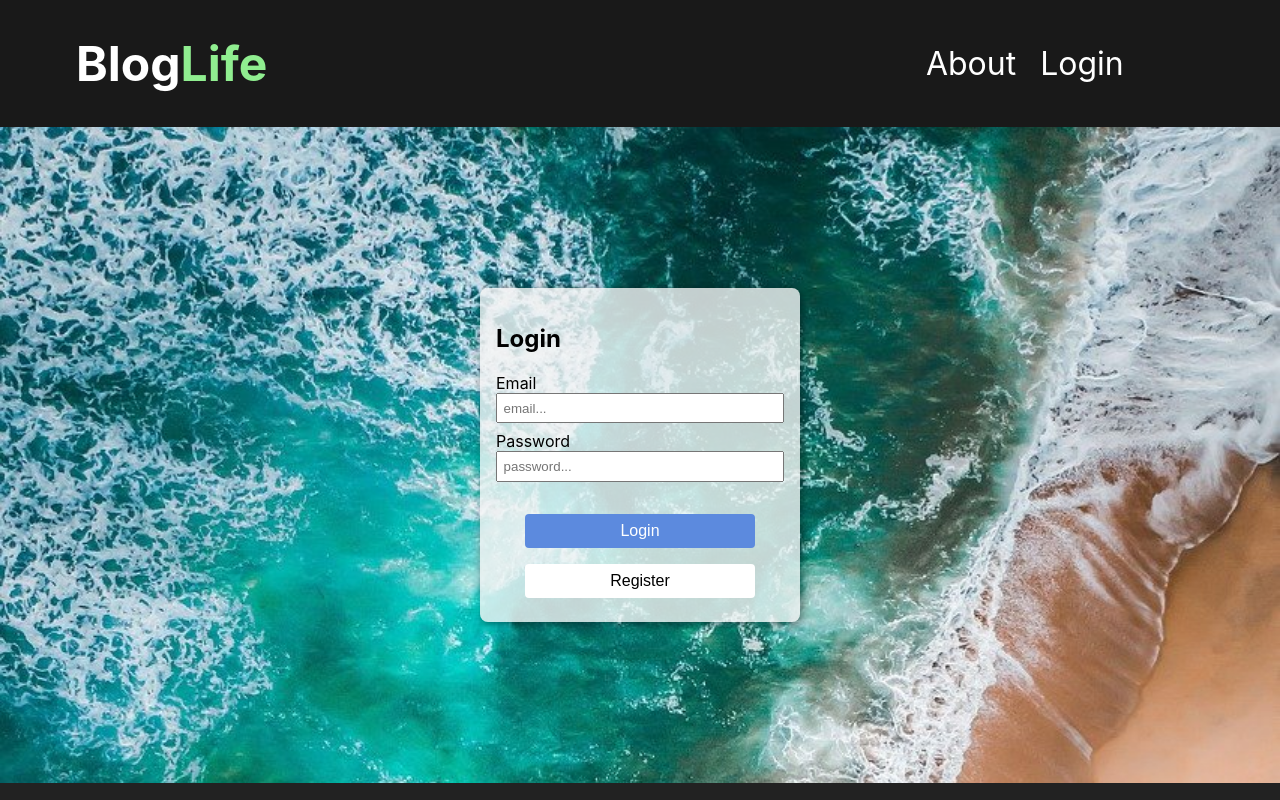
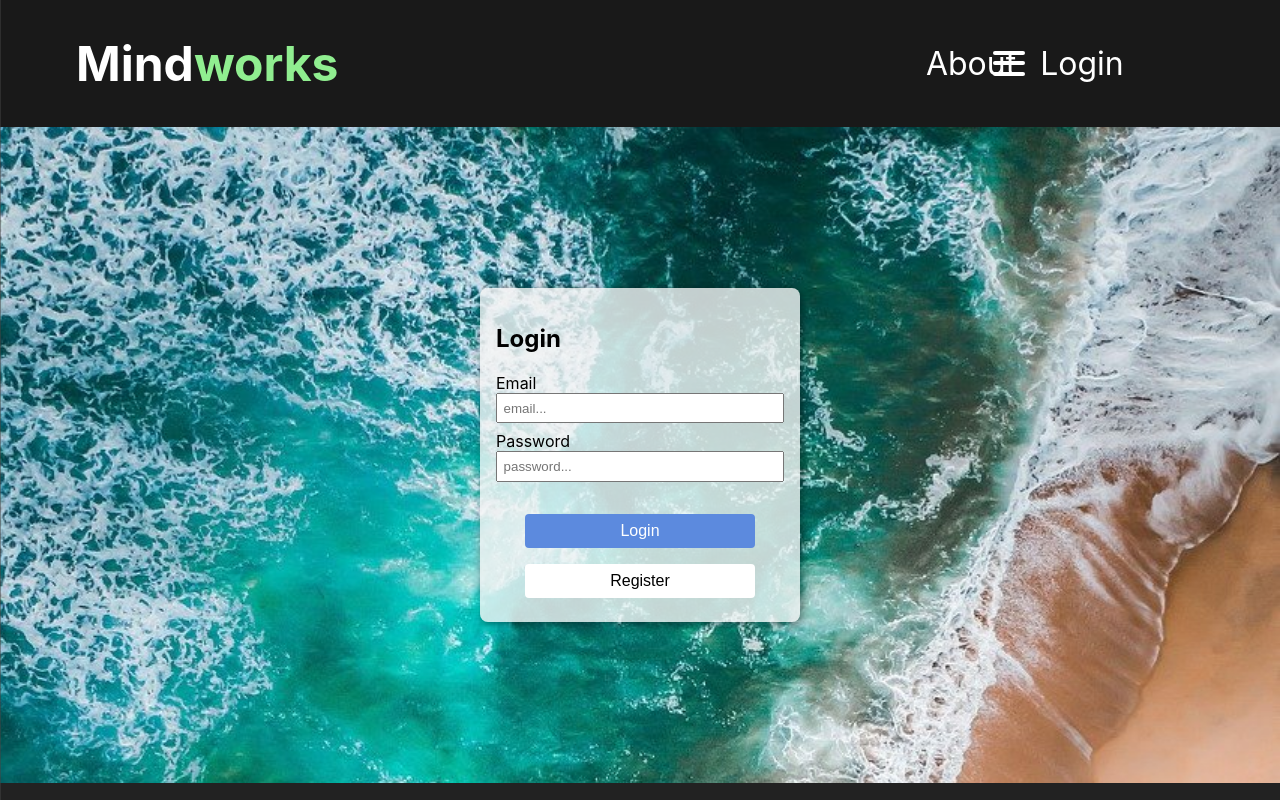
Before and after one commit to PaulBoar/BlogApp, a Next.js app: page /log-in in a window 1280 px wide. Built offline with nearby package versions, Linux system fonts and the light colour scheme; no server answers.

Commit message:
burger displaying

```diff
--- a/components/layout/main-nav.js
+++ b/components/layout/main-nav.js
@@ -1,12 +1,19 @@
 import Link from 'next/link';
 import { useState, useEffect } from 'react';
 import styles from './main-nav.module.css';
+import Burger from './burger';
+import BurgerMenu from './burger-menu';
 
 import { FontAwesomeIcon } from '@fortawesome/react-fontawesome';
 import { faBars } from '@fortawesome/free-solid-svg-icons';
 
 function MainNav(props) {
   const [isLogged, setIsLogged] = useState(false);
+  const [showBurgerMenu, setShowBurgerMenu] = useState(false);
+
+  // useEffect(() => {
+  //   setShowBurgerMenu(false)
+  // }, [])
 
   useEffect(() => {
     if (props.user) {
@@ -18,12 +25,23 @@ function MainNav(props) {
     props.onLogout();
   };
 
+  const handleBurgerMenu = () => {
+    console.log('lewp')
+    setShowBurgerMenu(prev => !prev)
+  }
+
+  const handleClose = () => {
+    console.log('lewp')
+    setShowBurgerMenu(false)
+  }
+
+
   return (
     <header className={styles.header}>
       <Link href='/'>
         <a className={styles.logo}>
           <div className={styles.logo}>
-            Blog<span>Life</span>
+            Mind<span>works</span>
           </div>
         </a>
       </Link>
@@ -42,7 +60,8 @@ function MainNav(props) {
             )}
           </li>
         </ul>
-        <FontAwesomeIcon className={styles.burger} icon={faBars} />
+        <Burger className={styles.burger} onShowBurgerMenu={handleBurgerMenu}isOpen={showBurgerMenu}/>
+        <BurgerMenu isOpen={showBurgerMenu} logged={props.logged} onClose={handleClose}/>
       </nav>
     </header>
   );
--- a/components/layout/main-nav.module.css
+++ b/components/layout/main-nav.module.css
@@ -29,10 +29,6 @@
   align-items: center;
 }
 
-.burger {
-  font-size: 1.75rem;
-}
-
 .nav-list {
   display: none;
 }
@@ -44,6 +40,10 @@
 
 .nav-list a:hover {
   border-bottom: 3px solid lightgreen;
+}
+
+.menu-item {
+  font-size: 1.25rem;
 }
 
 @media (min-width: 768px) {
```
